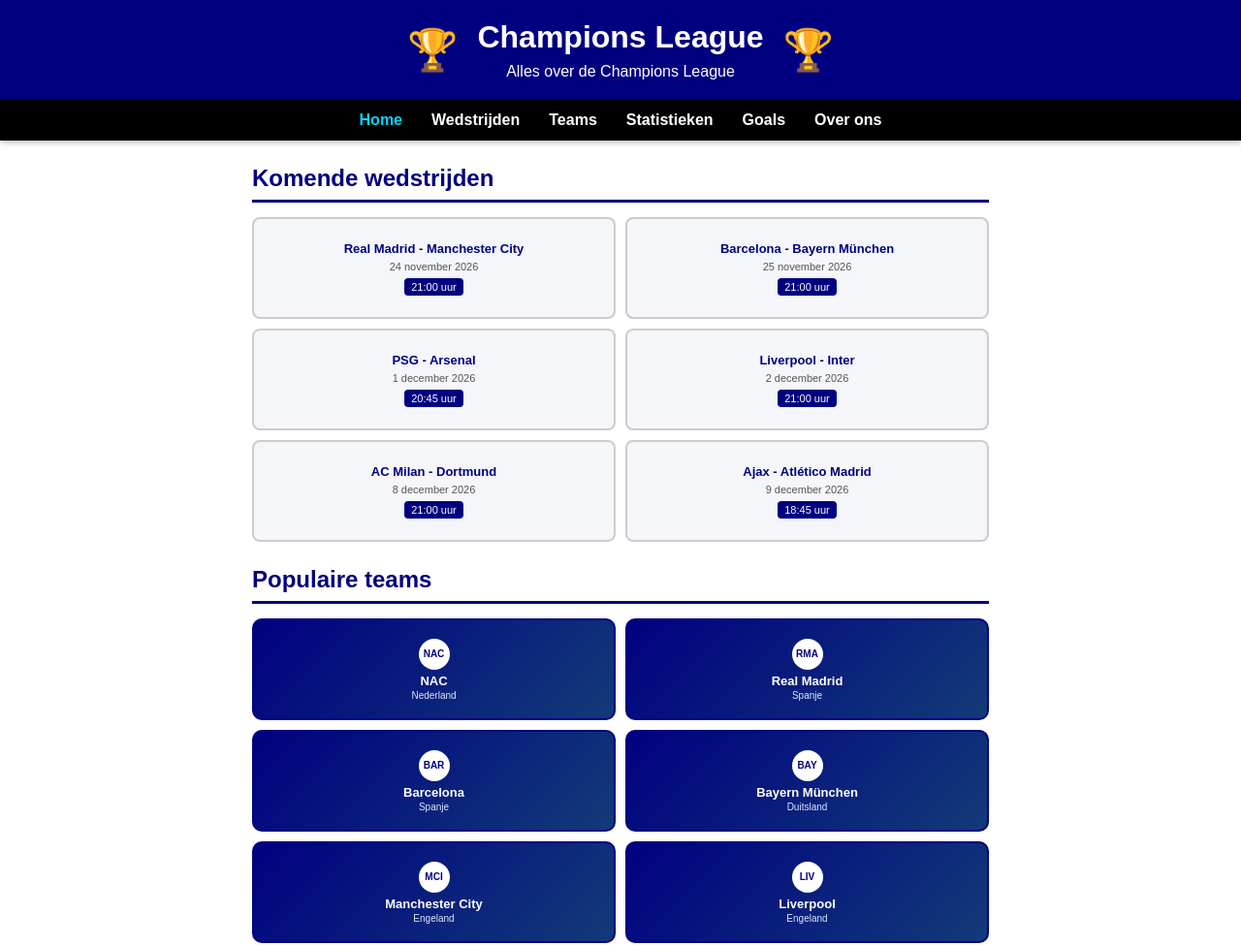
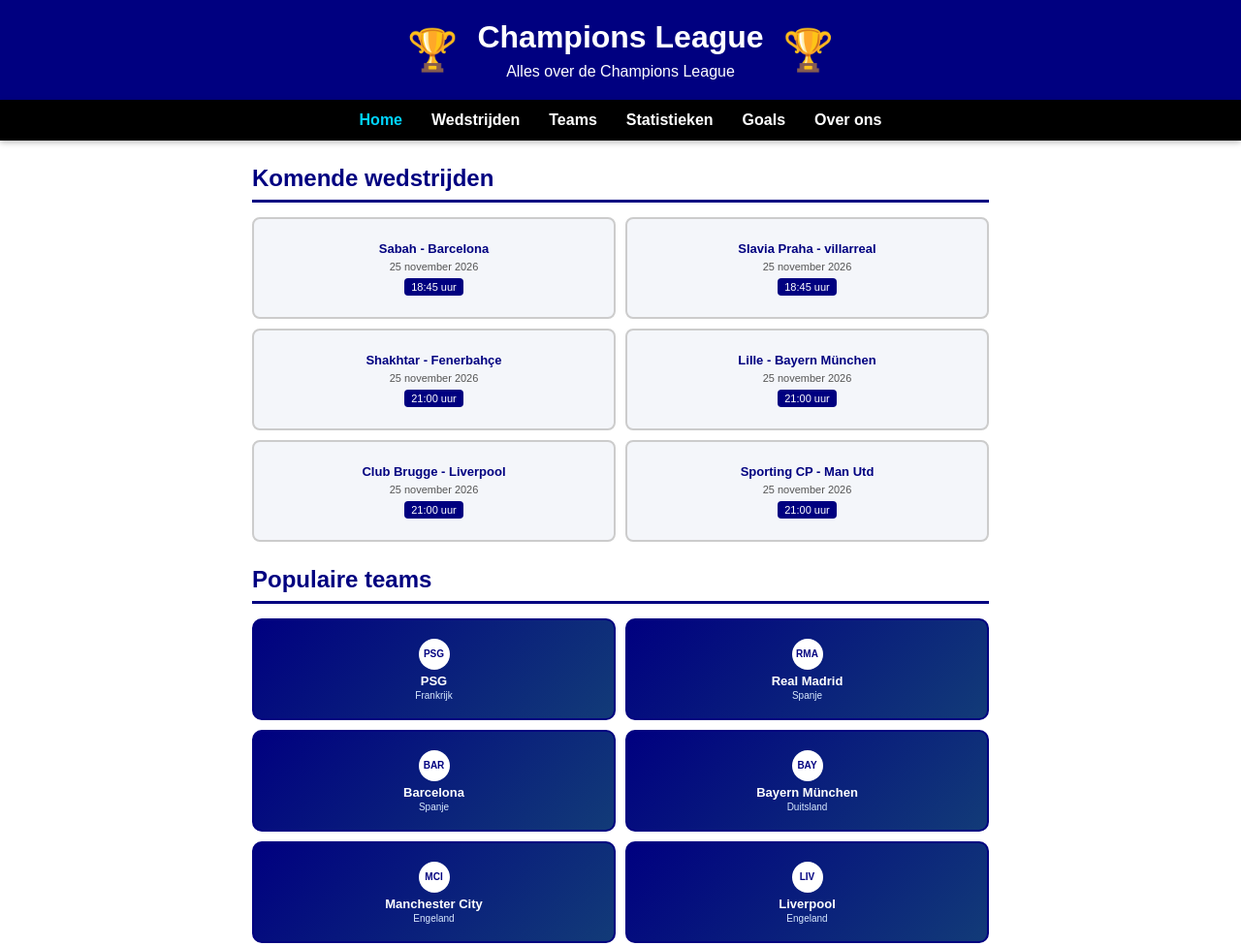
Before and after one commit to vhtml076/vhtml076.github.io, a plain HTML site: page index.html in a window 1280 px wide. Shown: the top 976 px of the page at 97% size. Drawn offline with Linux system fonts and the light colour scheme.

Commit message:
Update index.html

```diff
--- a/index.html
+++ b/index.html
@@ -511,16 +511,16 @@ h2{
 
 <script>
 const wedstrijden = [
-  ["Real Madrid - Manchester City", "24 november 2026", "21:00 uur"],
-  ["Barcelona - Bayern München", "25 november 2026", "21:00 uur"],
-  ["PSG - Arsenal", "1 december 2026", "20:45 uur"],
-  ["Liverpool - Inter", "2 december 2026", "21:00 uur"],
-  ["AC Milan - Dortmund", "8 december 2026", "21:00 uur"],
-  ["Ajax - Atlético Madrid", "9 december 2026", "18:45 uur"]
+  ["Sabah - Barcelona", "25 november 2026", "18:45 uur"],
+  ["Slavia Praha - villarreal", "25 november 2026", "18:45 uur"],
+  ["Shakhtar - Fenerbahçe", "25 november 2026", "21:00 uur"],
+  ["Lille - Bayern München", "25 november 2026", "21:00 uur"],
+  ["Club Brugge - Liverpool", "25 november 2026", "21:00 uur"],
+  ["Sporting CP - Man Utd", "25 november 2026", "21:00 uur"]
 ];
 
 const teams = [
-  ["NAC", "NAC", "Nederland"],
+  ["PSG", "PSG", "Frankrijk"],
   ["RMA", "Real Madrid", "Spanje"],
   ["BAR", "Barcelona", "Spanje"],
   ["BAY", "Bayern München", "Duitsland"],
```
